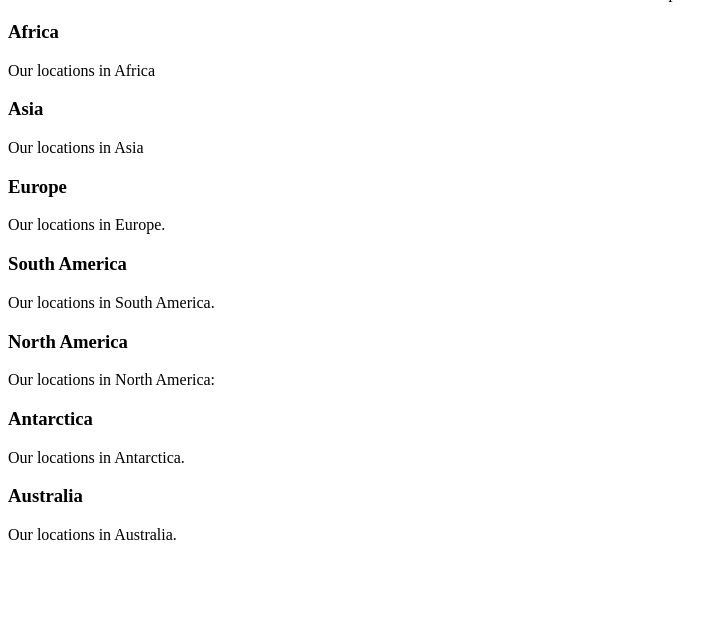
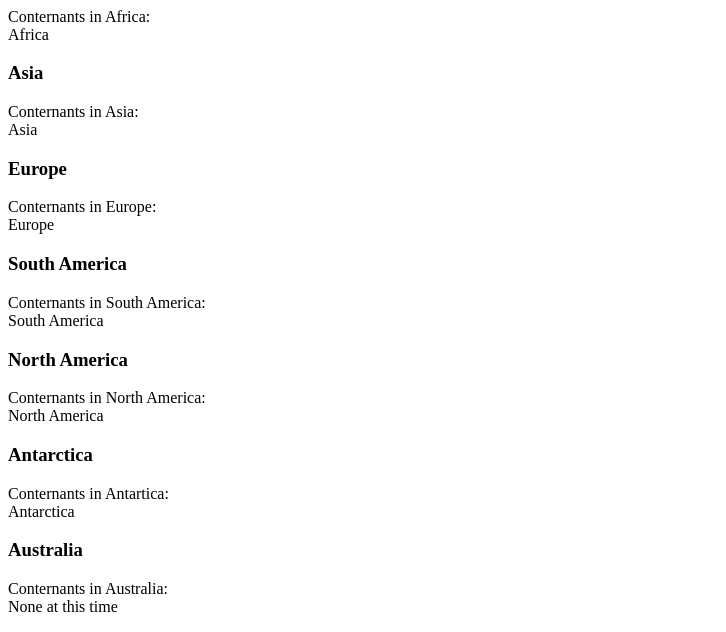
Before and after one commit to primeunforcer/KinkadeWebpage, a Django app: page / in a window 1280 px wide. Shown: the part 712-1344 px from the top of the page, without its empty margins (0-726 px from the left). Before the commit the page ends 1252 px from the top, so only its background shows below. Run offline with Django 3.2, Linux system fonts and the light colour scheme.

Commit message:
Added more html text nonsense

```diff
--- a/memories/templates/memories/memory_list.html
+++ b/memories/templates/memories/memory_list.html
@@ -7,34 +7,6 @@
 <body>
     <p>Hi there Kinkade</p>
     <p>This is where I will send you my messages</p>
-
-
-    <select name=”clr” onchange=”document.bgColor=this.options[this.selectedIndex].value” size=”1″>
-    <br>
-    <option value=”black”>black
-        <option value=”orange”>orange
-            <option value=”flamingred”>fuschia
-                <option value=”lightyellow”>light yellow
-                    <option value=”green”>green
-                        <option value=”cyan”>cyan
-                            <option value=”yellow”>yellow
-                                <option value=”red”>red
-                                    <option value=”white”>white</option>
-</select>&nbsp;&nbsp;Background Color
-
-<br>
-<select name=”clr” onchange=”document.fgColor=this.options[this.selectedIndex].value” size=”1″>
-    <br>
-    <option value=”black”>black
-        <option value=”orange”>orange
-            <option value=”flamingred”>fuschia
-                <option value=”lightyellow”>light yellow
-                    <option value=”cyan”>cyan
-                        <option value=”yellow”>yellow
-                            <option value=”red”>red
-                                <option value=”white”>white</option>
-</select>&nbsp;&nbsp;Text Color
-
 
 
 <h1 style="text-align:center;">The 7 Conternants</h1>
@@ -71,7 +43,7 @@
 
     <h3 id="africa">Africa</h3>
 
-    <p>Our locations in Africa</p>
+    <p>Conternants in Africa:<br>Africa</p>
 
 </div>
 
@@ -79,7 +51,7 @@
 
     <h3 id="asia">Asia</h3>
 
-    <p>Our locations in Asia</p>
+    <p>Conternants in Asia:<br>Asia</p>
 
 </div>
 
@@ -87,7 +59,7 @@
 
     <h3 id="europe">Europe</h3>
 
-    <p>Our locations in Europe.</p>
+    <p>Conternants in Europe:<br>Europe</p>
 
 </div>
 
@@ -95,7 +67,7 @@
 
     <h3 id="south_america">South America</h3>
 
-    <p>Our locations in South America.</p>
+    <p>Conternants in South America:<br>South America</p>
 
 </div>
 
@@ -103,7 +75,7 @@
 
     <h3 id="north_america">North America</h3>
 
-    <p>Our locations in North America:</p>
+    <p>Conternants in North America:<br>North America</p>
 
 </div>
 
@@ -111,7 +83,7 @@
 
     <h3 id="antartica">Antarctica</h3>
 
-    <p>Our locations in Antarctica.</p>
+    <p>Conternants in Antartica:<br>Antarctica</p>
 
 </div>
 
@@ -119,7 +91,7 @@
 
     <h3 id="australia">Australia</h3>
 
-    <p>Our locations in Australia.</p>
+    <p>Conternants in Australia:<br>None at this time</p>
 
 </div>
 
```
